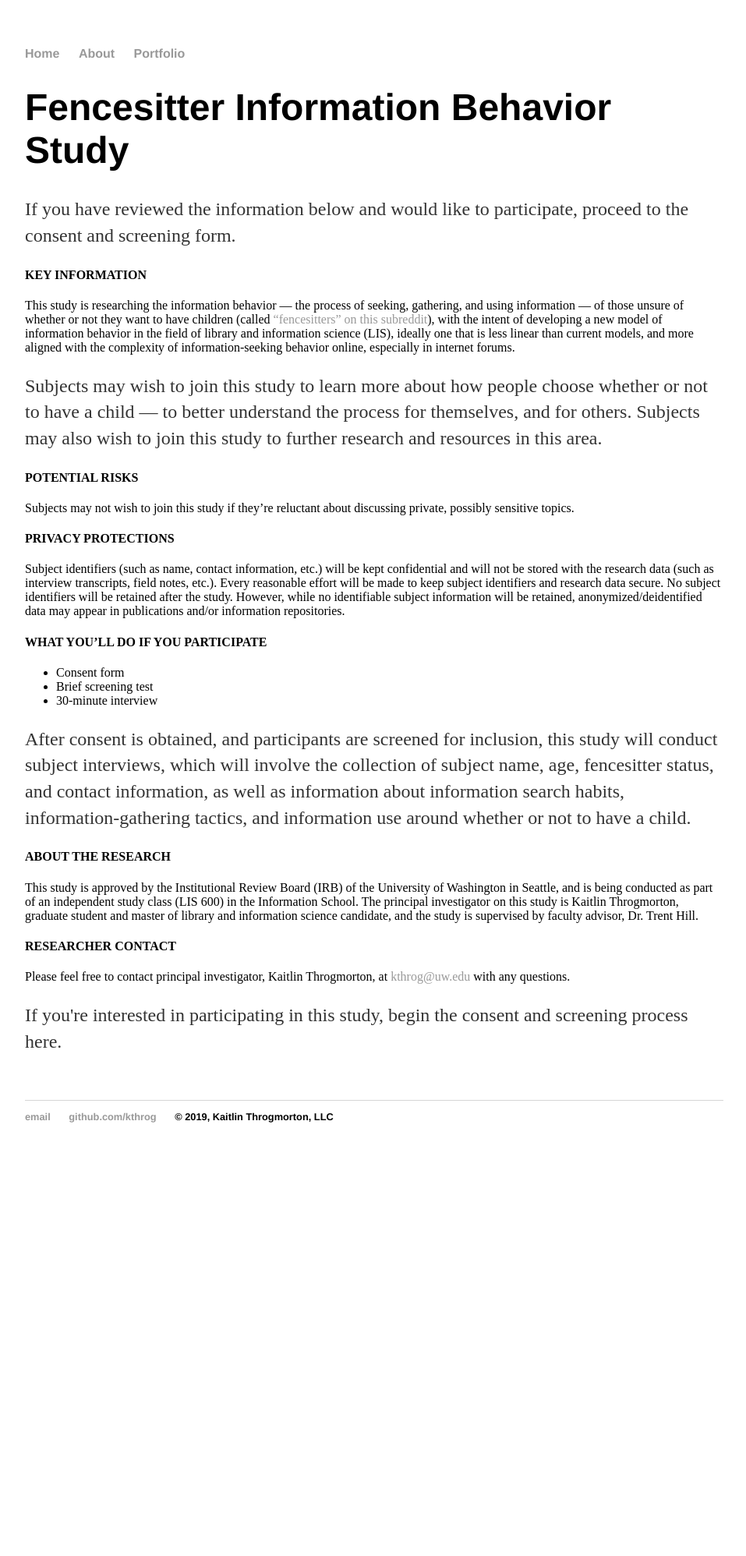
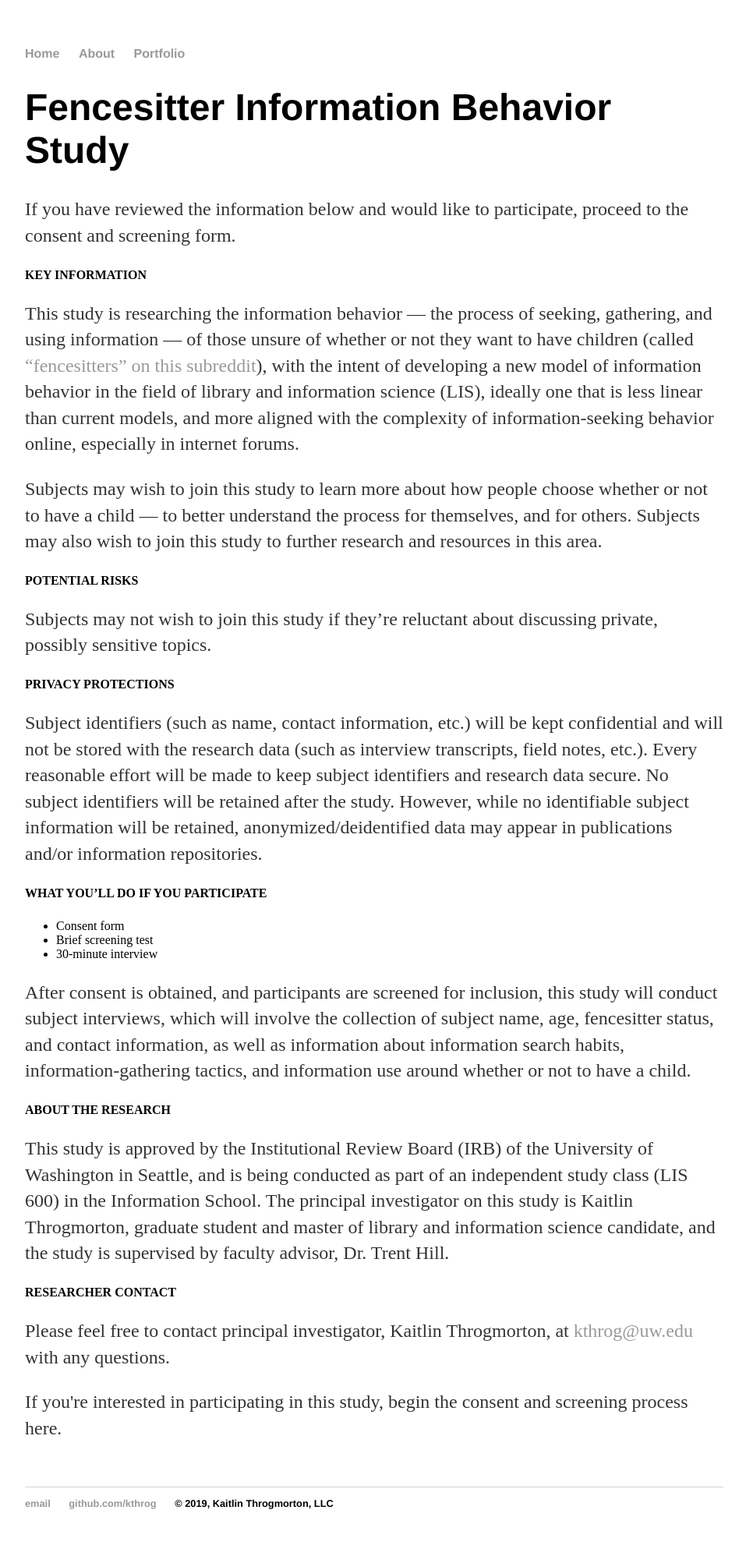
Before and after one commit to kthrog/old_site, a Jekyll site: the page built from fencesitters-infobehavior.html, in a window 1280 px wide. Shown: the whole page at 78% size, without its empty margins (160-1117 px from the left). Built offline with Jekyll 4.4.1, drawn with Linux system fonts in a browser that asks for light colours; before the commit the page ends 1500 px from its top, so only the background shows below that.

Commit message:
style edits

```diff
--- a/fencesitters-infobehavior.html
+++ b/fencesitters-infobehavior.html
@@ -8,31 +8,28 @@ title: Fencesitter Information Behavior
     <p>
 	If you have reviewed the information below and would like to participate, proceed to the consent and screening form.
 	<h4>KEY INFORMATION</h4>
-	This study is researching the information behavior — the process of seeking, gathering, and using information — of those unsure of    whether or not they want to have children (called <a href="https://www.reddit.com/r/Fencesitter/" target="blank">“fencesitters” on this subreddit</a>), with the intent of developing a new model of information behavior in the field of library and information science (LIS), ideally one that is less linear than current models, and more aligned with the complexity of information-seeking behavior online, especially in internet forums.
-	<p>
-	Subjects may wish to join this study to learn more about how people choose whether or not to have a child — to better understand the process for themselves, and for others. Subjects may also wish to join this study to further research and resources in this area.
+	<p> This study is researching the information behavior — the process of seeking, gathering, and using information — of those unsure of    whether or not they want to have children (called <a href="https://www.reddit.com/r/Fencesitter/" target="blank">“fencesitters” on this subreddit</a>), with the intent of developing a new model of information behavior in the field of library and information science (LIS), ideally one that is less linear than current models, and more aligned with the complexity of information-seeking behavior online, especially in internet forums.
+	<p> Subjects may wish to join this study to learn more about how people choose whether or not to have a child — to better understand the process for themselves, and for others. Subjects may also wish to join this study to further research and resources in this area.
 	<br>
 	<h4>POTENTIAL RISKS</h4>
-Subjects may not wish to join this study if they’re reluctant about discussing private, possibly sensitive topics.
+	<p> Subjects may not wish to join this study if they’re reluctant about discussing private, possibly sensitive topics.
 	<br>
 	<h4>PRIVACY PROTECTIONS</h4>
-	Subject identifiers (such as name, contact information, etc.) will be kept confidential and will not be stored with the research data (such as interview transcripts, field notes, etc.). Every reasonable effort will be made to keep subject identifiers and research data secure. No subject identifiers will be retained after the study. However, while no identifiable subject information will be retained, anonymized/deidentified data may appear in publications and/or information repositories.
+	<p> Subject identifiers (such as name, contact information, etc.) will be kept confidential and will not be stored with the research data (such as interview transcripts, field notes, etc.). Every reasonable effort will be made to keep subject identifiers and research data secure. No subject identifiers will be retained after the study. However, while no identifiable subject information will be retained, anonymized/deidentified data may appear in publications and/or information repositories.
 	<br>
 	<h4>WHAT YOU’LL DO IF YOU PARTICIPATE</h4>
-	<ul>
+	<p><ul>
 	<li>Consent form
 	<li>Brief screening test
 	<li>30-minute interview
 	</ul>
-	<p>
-	After consent is obtained, and participants are screened for inclusion, this study will conduct subject interviews, which will involve the collection of subject name, age, fencesitter status, and contact information, as well as information about information search habits, information-gathering tactics, and information use around whether or not to have a child.
+	<p> After consent is obtained, and participants are screened for inclusion, this study will conduct subject interviews, which will involve the collection of subject name, age, fencesitter status, and contact information, as well as information about information search habits, information-gathering tactics, and information use around whether or not to have a child.
 	<br>
 	<h4>ABOUT THE RESEARCH</h4>
-	This study is approved by the Institutional Review Board (IRB) of the University of Washington in Seattle, and is being conducted as part of an independent study class (LIS 600) in the Information School. The principal investigator on this study is Kaitlin Throgmorton, graduate student and master of library and information science candidate, and the study is supervised by faculty advisor, Dr. Trent Hill.
+	<p> This study is approved by the Institutional Review Board (IRB) of the University of Washington in Seattle, and is being conducted as part of an independent study class (LIS 600) in the Information School. The principal investigator on this study is Kaitlin Throgmorton, graduate student and master of library and information science candidate, and the study is supervised by faculty advisor, Dr. Trent Hill.
 	<h4>RESEARCHER CONTACT</h4>
-	Please feel free to contact principal investigator, Kaitlin Throgmorton, at <a href="mailto:kthrog@uw.edu?subject=Fencesitter Study">kthrog@uw.edu</a> with any questions.
-	<p>
-	If you're interested in participating in this study, begin the consent and screening process here.
+	<p> Please feel free to contact principal investigator, Kaitlin Throgmorton, at <a href="mailto:kthrog@uw.edu?subject=Fencesitter Study">kthrog@uw.edu</a> with any questions.
+	<p> If you're interested in participating in this study, begin the consent and screening process here.
 
 
     <br>
```
